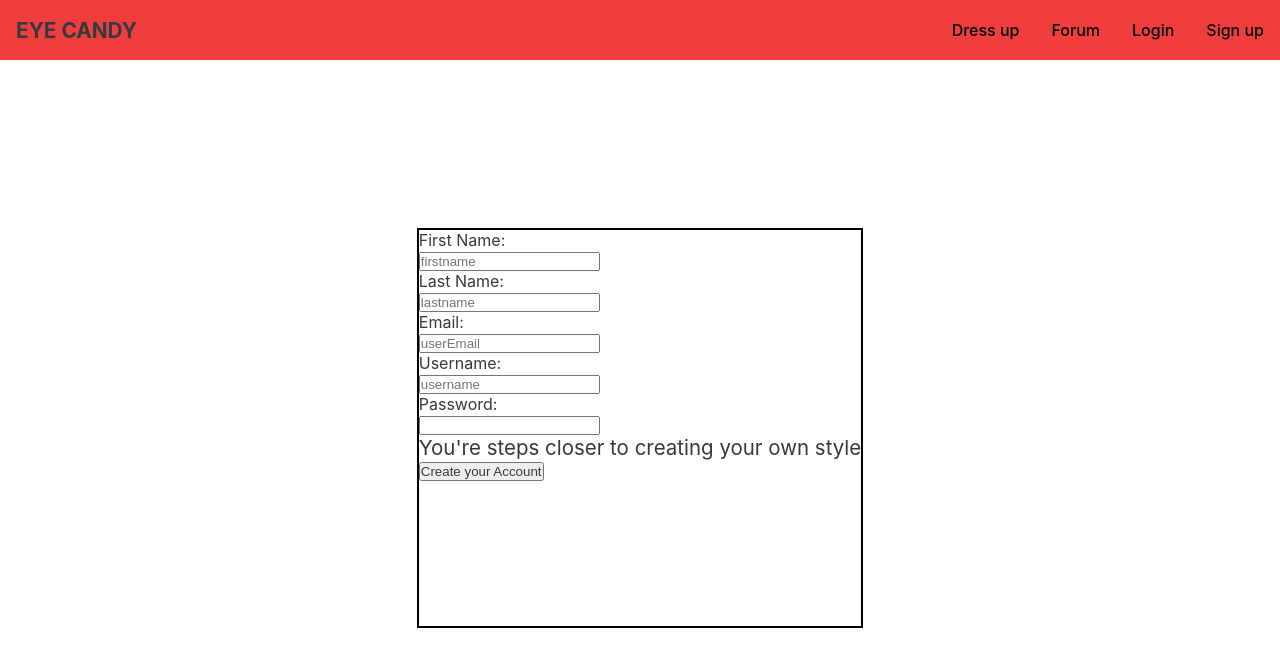
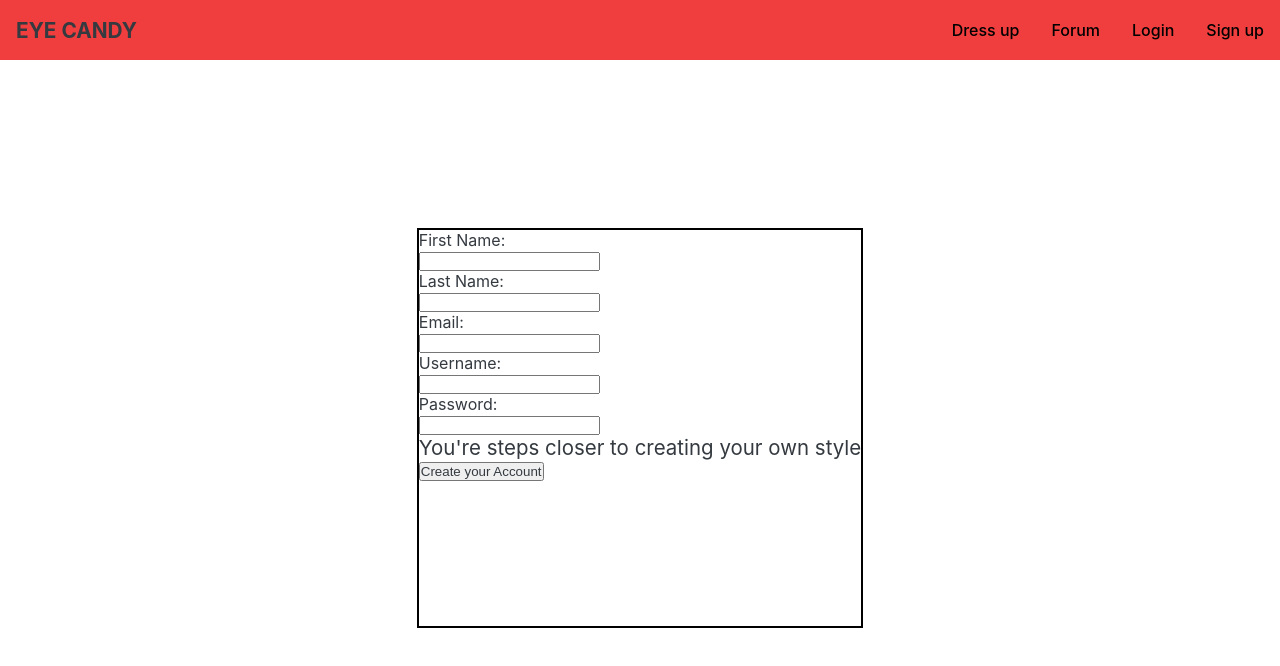
Before and after one commit to 490-Team-MAAKDE/490-Project, a React (Create React App) app in the folder Eye Candy Project/Code Design/Front-End/eye-candy/: page /signup in a window 1280 px wide. Shown: the top 666 px of the page. Built offline with nearby package versions, Linux system fonts and the light colour scheme.

Commit message:
New Folder: Server for MySQL Database, Added MySQL

```diff
--- a/Eye Candy Project/Code Design/Front-End/eye-candy/src/Pages/Login.js
+++ b/Eye Candy Project/Code Design/Front-End/eye-candy/src/Pages/Login.js
@@ -1,22 +1,52 @@
-import React from "react";
+import React, { useState } from 'react'
+import Axios from 'axios'
 import "./Login.css";
 
 function Login() {
+
+const [username, setUsername] = useState('');
+const [password, setPassword] = useState('');
+
+const [loginStatus, setLoginStatus] = useState('');
+
+const login = () =>{
+  Axios.post ('http://localhost:3001/login', {
+      username: username,
+      password: password,
+  }).then((response ) =>{
+
+    if (response.data.message){
+      setLoginStatus(response.data.message)
+    }
+    else {
+      setLoginStatus(response.data[0].username);
+  }
+  });
+};
+
   return (
     <div className="login-content">
       <div className="login-container">
         <form action="">
           <label htmlFor="userName">Username: </label> <br />
-          <input type="text" className="userName" placeholder="username" />{" "}
-          <br />
+          <input
+                type="text"
+                onChange={(e) => {setUsername(e.target.value)}}
+                />{" "}
+                <br />
           <label htmlFor="password">Password: </label> <br />
-          <input type="password" className="password" /> <br />
+          <input
+                type="text"
+                onChange={(e) => {setPassword(e.target.value)}}
+                />{" "}
+                <br />
           <p>
-            Don't have an account? Click <a href="">here</a>{" "}
+            Don't have an account? Click <a href="">here</a>
           </p>
-          <button type="submit">Login</button>
+          <button onClick={login}>Login</button>
         </form>
       </div>
+      <h2>{loginStatus}</h2>
     </div>
   );
 }
--- a/Eye Candy Project/Code Design/Front-End/eye-candy/src/Pages/SignUp.js
+++ b/Eye Candy Project/Code Design/Front-End/eye-candy/src/Pages/SignUp.js
@@ -1,26 +1,71 @@
-import React from 'react'
+import React, { useState } from 'react'
+import Axios from 'axios'
 import './SignUp.css';
 
 function SignUp() {
+
+const [firstnameReg, setFirstnameReg] = useState('');
+const [lastnameReg, setLastnameReg] = useState('');
+const [emailReg, setEmailReg] = useState('');
+const [usernameReg, setUsernameReg] = useState('');
+const [passwordReg, setPasswordReg] = useState('');
+
+const register = () =>{
+    Axios.post ("http://localhost:3001/register", {
+        firstname: firstnameReg,
+        lastname: lastnameReg,
+        email: emailReg,
+        username: usernameReg,
+        password: passwordReg,
+    }).then((response ) =>{
+        console.log(response);
+    });
+};
+
+
+
+
 return (
         <div className="signup-content">
         <div className="signup-container">
         <form action="">
-            <label htmlFor="firstName">First Name: </label> <br />
-            <input type="text" className="firstName" placeholder='firstname'/> <br />
-            <label htmlFor="lastName">Last Name: </label> <br />
-            <input type="text" className="lastName" placeholder='lastname'/> <br />
-            <label htmlFor="firstName">Email: </label> <br />
-            <input type="text" className="userEmail" placeholder='userEmail'/> <br />
-            <label htmlFor="userName">Username: </label> <br />
-            <input type="text" className="userName" placeholder='username'/> <br />
+            <label htmlFor="firstname">First Name: </label> <br />
+                <input
+                type="text"
+                onChange={(e) => {setFirstnameReg(e.target.value)}}
+                />{" "}
+                <br />
+            <label htmlFor="lastname">Last Name: </label> <br />
+                <input
+                type="text"
+                onChange={(e) => {setLastnameReg(e.target.value)}}
+                />{" "}
+                <br />
+            <label htmlFor="email">Email: </label> <br />
+                 <input
+                type="text"
+                onChange={(e) => {setEmailReg(e.target.value)}}
+                />{" "}
+                <br />
+            <label htmlFor="username">Username: </label> <br />
+                <input
+                type="text"
+                onChange={(e) => {setUsernameReg(e.target.value)}}
+                />{" "}
+                <br />
             <label htmlFor="password">Password: </label> <br />
-            <input type="password" className="password" /> <br />
+                <input
+                type="text"
+                onChange={(e) => {setPasswordReg(e.target.value)}}
+                />{" "}
+                <br />
             <p>You're steps closer to creating your own style</p>
-            <button type='submit'>Create your Account</button>
+            <button onClick={register}>Create your Account</button>
+
         </form>
         </div>
         </div>
+
     )
 }
 
```
Also changed, not shown: Eye Candy Project/Code Design/Front-End/eye-candy/src/Server/database.js (added, +65 -0 lines), Eye Candy Project/Code Design/Front-End/eye-candy/src/Server/package.json (added, +22 -0 lines).
